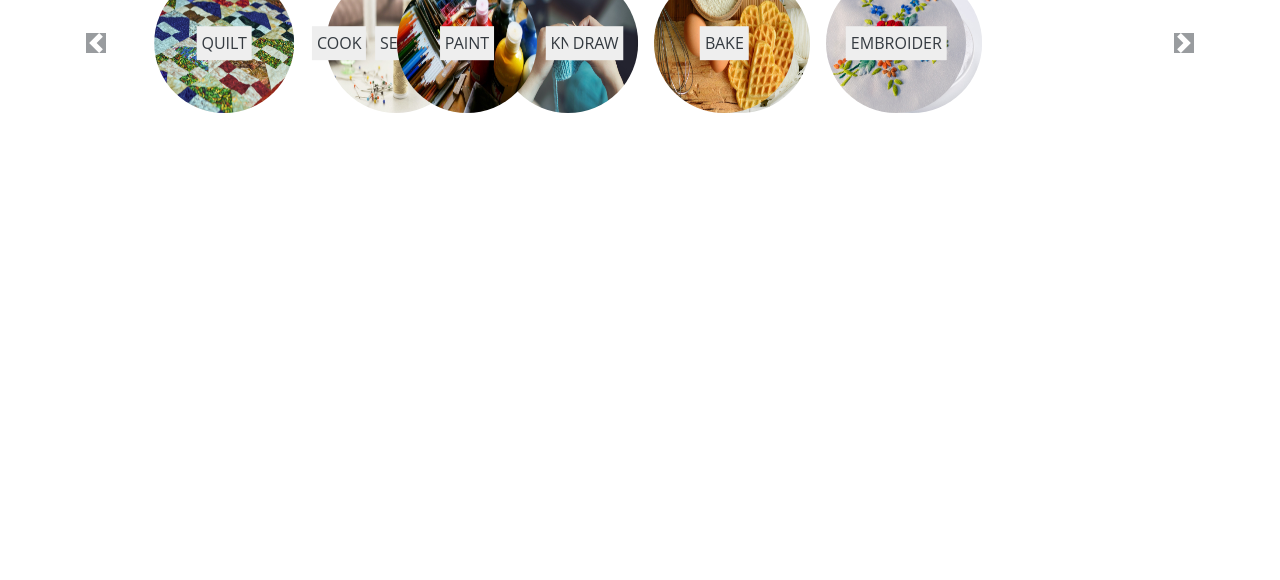
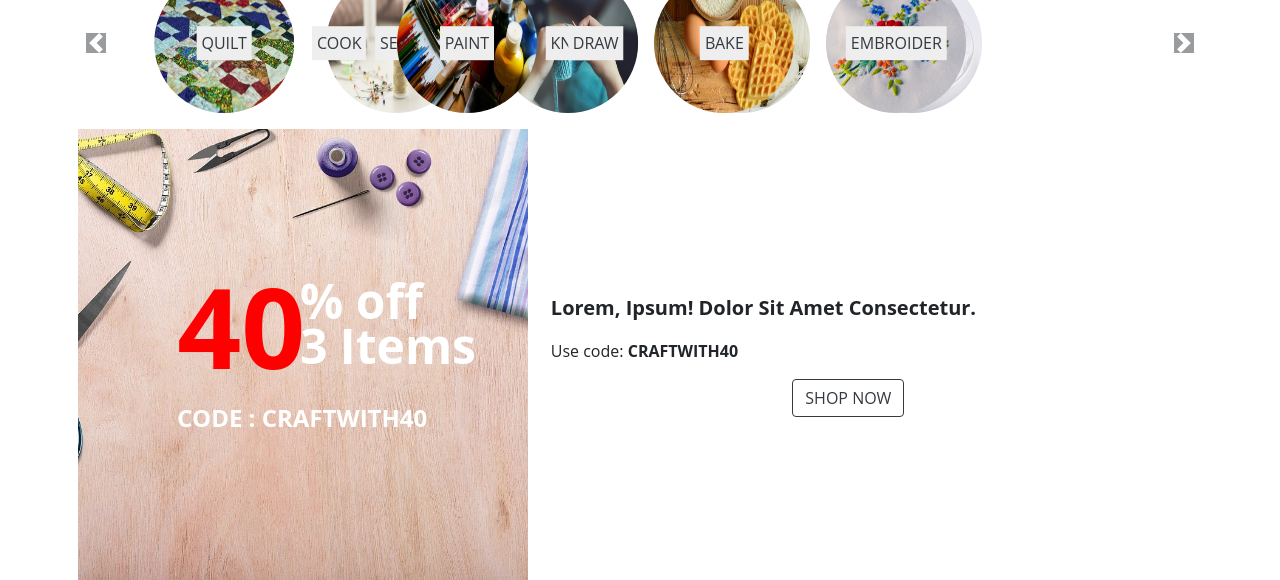
Before and after one commit to bernicenora/Recreating-Bluprint-website, a plain HTML site: page index.html in a window 1280 px wide. Shown: the part 561-1141 px from the top of the page. Before the commit the page ends 800 px from the top, so only its background shows below. Drawn offline with nearby package versions, Linux system fonts and the light colour scheme.

Commit message:
Added more content in Explore Your Craft Section

```diff
--- a/index.html
+++ b/index.html
@@ -166,9 +166,16 @@
 </header>
   <!--End of First Section - Banner Image-->
   <!--Second Section - Explore Your Craft-->
+  <section class="explore">
+    <div class="container-fluid">
+      <div class="row text-center">
+        <div class="col">
+          <h2 class="text-center py-3 font-weight-bold">Explore Your Craft</h2>
+        </div>
+        <div class="row text-center">
+          <div class="col-lg-12">
+            <div id="myCarousel" class="carousel slide" data-ride="carousel">
 
-  <h2 class="text-center py-3 font-weight-bold">Explore Your Craft</h2>
-  <div id="myCarousel" class="carousel slide" data-ride="carousel">
               <div class="carousel-inner">
                 <div class="carousel-item d-flex justify-content-center active">
                   <div class="carousel-parent">
@@ -226,8 +233,33 @@
                 <span class="sr-only">Next</span>
               </a>
             </div>
+          </div>
+      </div>
+    </div>
 
+    <div class="row text-center d-flex align-items-center m-0 p-0">
+      <div class="col-lg-5">
+        <div class="coupon">
+          <img src="images/coupon.jpg" width="450" class="img-fluid ml-5" alt="coupon">
+          <div class="coupon-div">
+            <p class="big">40</p>
+            <p class="normal">% off</p>
+            <p class="medium">3 Items</p>
+            <p class="coupon-code text-center text-uppercase text-white">code : craftwith40 </p>
+          </div>
 
+        </div>
+      </div>
+      <div class="col-lg-6">
+        <div class="">
+          <p class="lead text-capitalize font-weight-bold text-left">Lorem, ipsum! dolor sit amet consectetur.</p>
+          <p class="text-left">Use code: <span class="font-weight-bold">CRAFTWITH40</span></p>
+          <a href="#" class="btn btn-outline-dark ml-0">SHOP NOW</a>
+        </div>
+      </div>
+    </div>
+  </div>
+</section>
   <!--End of Second Section - Explore Your Craft-->
   <!-- Optional JavaScript -->
   <!-- jQuery first, then Popper.js, then Bootstrap JS -->
@@ -235,9 +267,9 @@
   <script src="https://code.jquery.com/jquery-3.4.1.slim.min.js"
     integrity="sha384-J6qa4849blE2+poT4WnyKhv5vZF5SrPo0iEjwBvKU7imGFAV0wwj1yYfoRSJoZ+n"
     crossorigin="anonymous"></script>
-  <script src="https://cdn.jsdelivr.net/npm/popper.js@1.16.0/dist/umd/popper.min.js"
+  <!--<script src="https://cdn.jsdelivr.net/npm/popper.js@1.16.0/dist/umd/popper.min.js"
     integrity="sha384-Q6E9RHvbIyZFJoft+2mJbHaEWldlvI9IOYy5n3zV9zzTtmI3UksdQRVvoxMfooAo"
-    crossorigin="anonymous"></script>
+    crossorigin="anonymous"></script>-->
   <script src="https://stackpath.bootstrapcdn.com/bootstrap/4.4.1/js/bootstrap.min.js"
     integrity="sha384-wfSDF2E50Y2D1uUdj0O3uMBJnjuUD4Ih7YwaYd1iqfktj0Uod8GCExl3Og8ifwB6"
     crossorigin="anonymous"></script>
--- a/style.css
+++ b/style.css
@@ -127,6 +127,7 @@ header{
 /* End of Banner Image Section */
 
 /* Explore Your Craft Section */
+
 .carousel-parent{
     position:relative;
 }
@@ -138,6 +139,45 @@ header{
     transform:translate(-50%,-50%);
     background-color: #eee;
     padding:0.3em;
+}
+
+.coupon{
+    position:relative;
+}
+
+.big{
+   position:absolute;
+   top:25%;
+   left:30%;
+   font-size:7em;
+   font-weight:bold;
+   color:red;
+}
+
+.normal{
+    position:absolute;
+    top:30%;
+    left:55%;
+    color:white;
+    font-size:3em;
+    font-weight:bold;
+}
+
+.medium{
+    position:absolute;
+    top:40%;
+    left:55%;
+    color:white;
+    font-size:3em;
+    font-weight:bold;
+}
+
+.coupon-code{
+    position:absolute;
+    top:60%;
+    left:30%;
+    font-size:1.5em;
+    font-weight:bold;
 }
 
 /* End of Explore Your Craft Section */
```
Also changed, not shown: images/coupon.jpg (added). Lines whose indentation alone changed are shown as unchanged.
